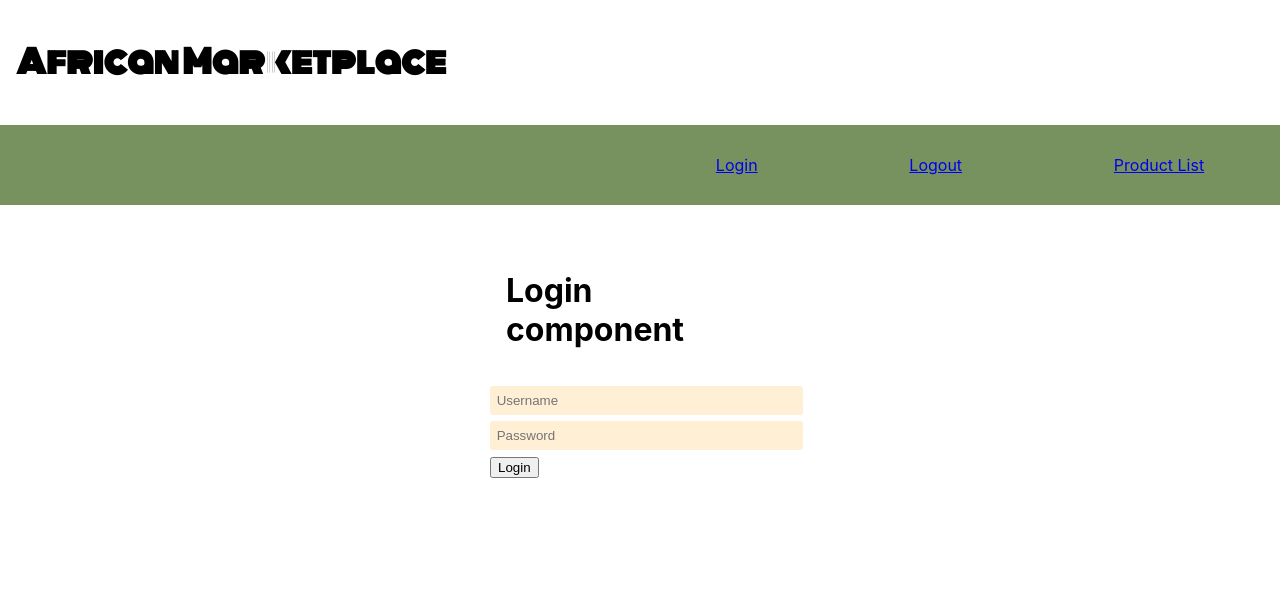
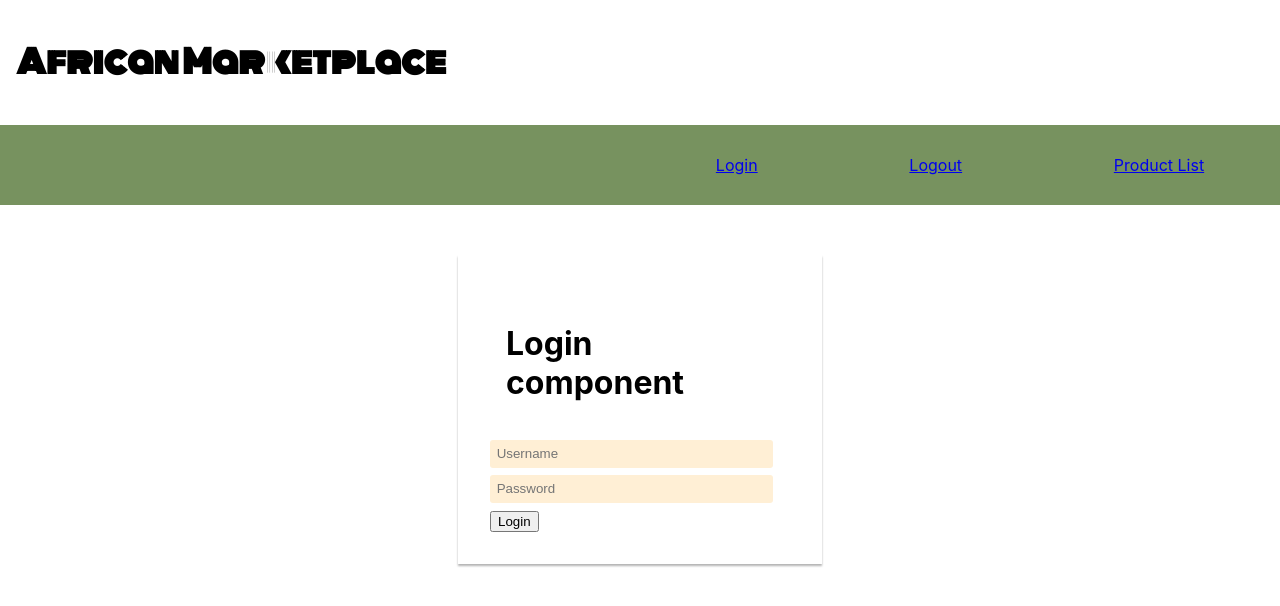
Before and after one commit to African-Marketplace-12-2020/front-end, a React (Create React App) app in the folder african-marketplace/: page /login in a window 1280 px wide. Shown: the top 606 px of the page. Built offline with nearby package versions, Linux system fonts and the light colour scheme.

Commit message:
Touched up the style for the Login component.

```diff
--- a/african-marketplace/src/components/forms/Login.js
+++ b/african-marketplace/src/components/forms/Login.js
@@ -8,7 +8,11 @@ export const FormGroup = styled.form`
 	color: black;
     display: block;
 	width: 300px;
-	margin: 50px auto;
+    margin: 50px auto;
+    padding: 2rem;
+    -moz-box-shadow: 0px 2px 2px rgba(0, 0, 0, 0.3);
+    -webkit-box-shadow: 0px 2px 2px rgba(0, 0, 0, 0.3);
+    box-shadow: 0px 2px 2px rgba(0, 0, 0, 0.3);
 `;
 
 export const Label = styled.label`
@@ -24,7 +28,7 @@ export const Input = styled.input`
 	background: papayawhip;
 	border: none;
 	border-radius: 3px;
-	width: 100%;
+	width: 90%;
 	margin-bottom: 0.5em;
 `;
 
```
Also changed, not shown: 1 other file (tests, documents, lock files or other folders).
